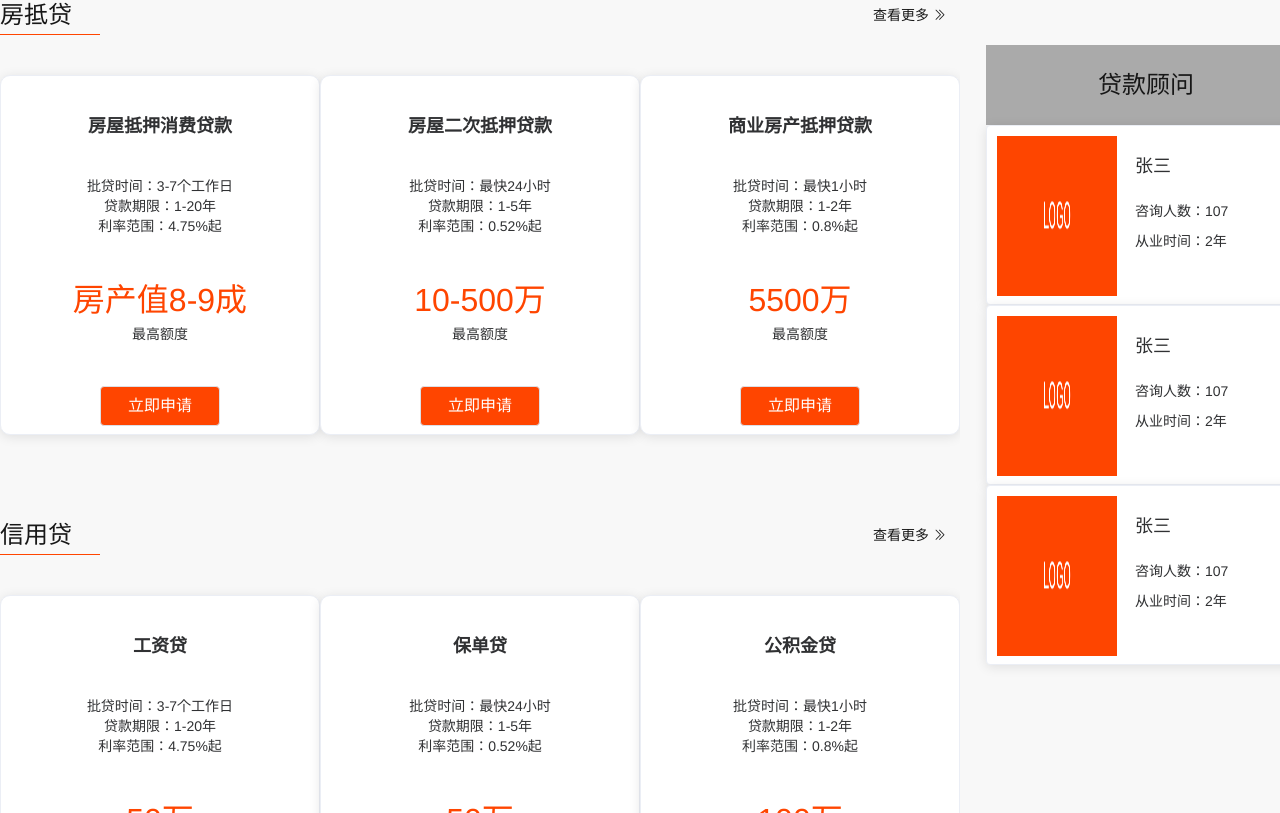
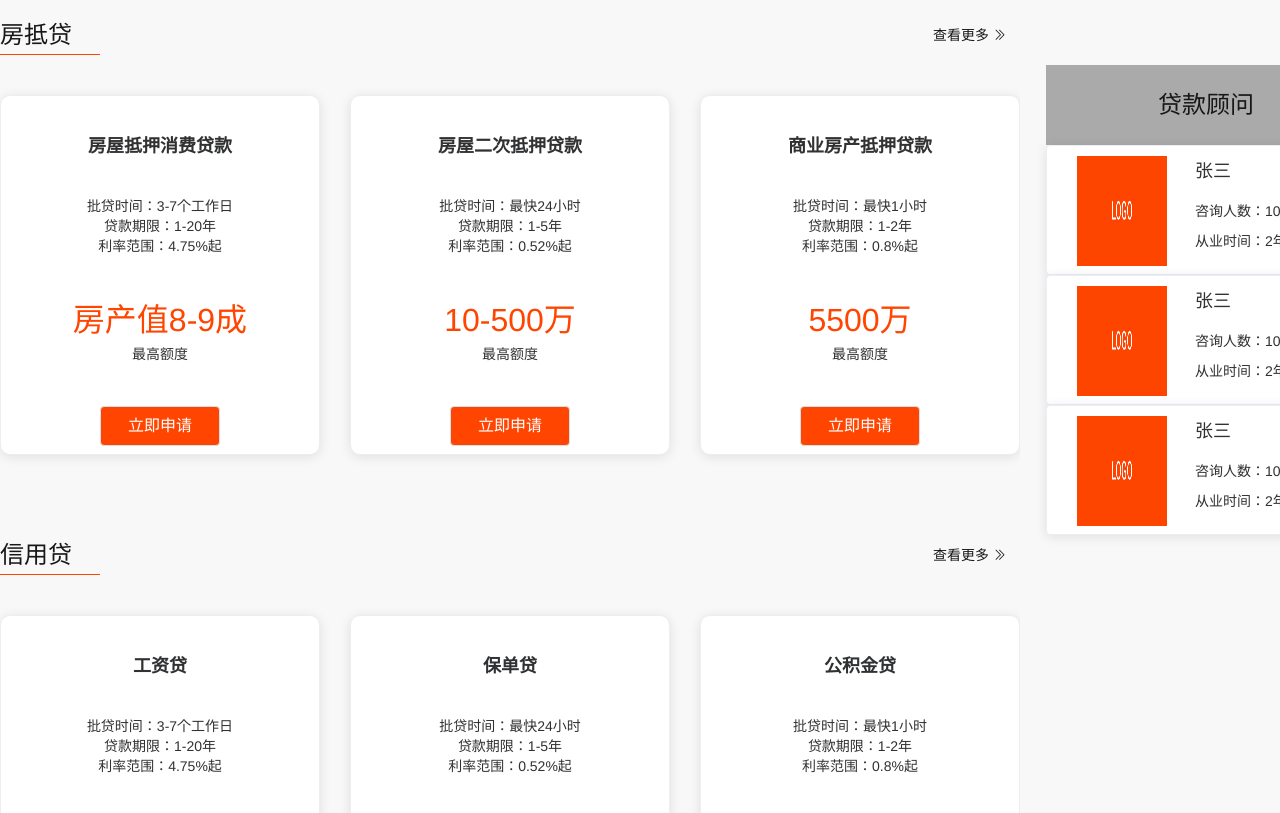
Before and after one commit to ShiningDan/intell-pc, a Vue app: page /#/loan in a window 1280 px wide. Shown: the part 1287-2100 px from the top of the page. Built offline with nearby package versions, Linux system fonts and the light colour scheme.

Commit message:
fix(): 修改部分布局bug

```diff
--- a/src/App.vue
+++ b/src/App.vue
@@ -105,6 +105,7 @@ export default {
 @import '@/common/_variable.scss';
 
 #app {
+  min-width: 1366px;
   background-color: $bg-primary;
   color: $text-primary;
   font-family: Circular, 'Hiragino Sans GB', '华文细黑', 'STHeiti', '微软雅黑', 'Microsoft YaHei',
--- a/src/components/loan-adviser-tab/index.vue
+++ b/src/components/loan-adviser-tab/index.vue
@@ -1,7 +1,7 @@
 <template>
   <el-card class="x-loan-adviser-tab" :body-style="{ padding: '0px' }">
     <div class="x-loan-adviser-tab-img">
-      <img src="@/assets/home/logo.png" :alt="data.title" width="120" height="160" />
+      <img src="@/assets/home/logo.png" :alt="data.title" width="90" height="110" />
     </div>
     <div class="x-loan-adviser-tab-content">
       <div class="x-loan-adviser-tab-content-name">{{ data.title }}</div>
@@ -39,24 +39,24 @@ export default {
 @import '@/common/_variable.scss';
 .x-loan-adviser-tab {
   width: 320px;
-  height: 180px;
+  height: 130px;
   position: relative;
   .x-loan-adviser-tab-img {
     position: absolute;
     top: 10px;
-    left: 10px;
+    left: 30px;
   }
   .x-loan-adviser-tab-content {
     position: absolute;
-    height: 180px;
+    height: 130px;
     width: 170px;
     top: 0;
     right: 0;
     .x-loan-adviser-tab-content-name {
-      height: 40px;
-      line-height: 40px;
+      height: 30px;
+      line-height: 30px;
       font-size: 18px;
-      margin-top: 20px;
+      margin-top: 10px;
       text-align: left;
     }
     .x-loan-adviser-tab-content-desc {
--- a/src/components/loan-form/index.vue
+++ b/src/components/loan-form/index.vue
@@ -12,14 +12,14 @@
         <el-input v-model="money" placeholder="请输入贷款金额"></el-input>
       </el-form-item>
       <el-form-item class="x-loan-form-item">
-        <el-col :span="14">
+        <el-col :span="12">
           <el-input
             class="x-loan-form-item-verifycode"
             v-model="verifycode"
             placeholder="请输入验证码"
           ></el-input>
         </el-col>
-        <el-col :span="14">
+        <el-col :span="12">
           <el-button class="x-loan-form-btn-verifycode">获取验证码</el-button>
         </el-col>
       </el-form-item>
--- a/src/views/CreditCard.vue
+++ b/src/views/CreditCard.vue
@@ -3,7 +3,7 @@
     <v-banner class="x-views-credit-banner">
       <template slot="carousel">
         <el-carousel height="400px">
-          <el-carousel-item v-for="item in 4" :key="item" class="">
+          <el-carousel-item v-for="item in 4" :key="item">
             <div class="x-views-credit-banner-carousel-item">
               <h3>{{ item }}</h3>
             </div>
@@ -113,12 +113,13 @@ export default {
 
 <style lang="scss" scoped>
 .x-views-credit-main {
+  padding-top: 20px;
   .x-views-credit-banner {
     width: 100%;
   }
   .x-views-credit-adv {
     width: 100%;
-    // height: 340;
+    background-color: #fff;
     padding: 40px 0px 40px 0px;
   }
   .x-views-credit-discount {
--- a/src/views/Loan.vue
+++ b/src/views/Loan.vue
@@ -301,14 +301,18 @@ export default {
 
 <style lang="scss" scoped>
 .x-views-loan-main {
+  width: 1366px;
+  padding-top: 20px;
+  background-color: #f8f8f8;
   .x-views-loan-banner {
-    width: 1366px;
+    width: 100%;
   }
   .x-views-loan-section {
     padding: 40px 0;
     margin: auto;
   }
   .x-views-loan-advantage {
+    width: 1366px;
     background-color: #fff;
     .x-views-loan-advantage-main {
       width: 1166px;
@@ -365,7 +369,8 @@ export default {
     }
   }
   .x-views-loan-statement {
-    width: 1366px;
+    width: 100%;
+    background-color: #f8f8f8;
     .x-views-loan-statement-content {
       margin-top: 20px;
       padding-left: 140px;
```
